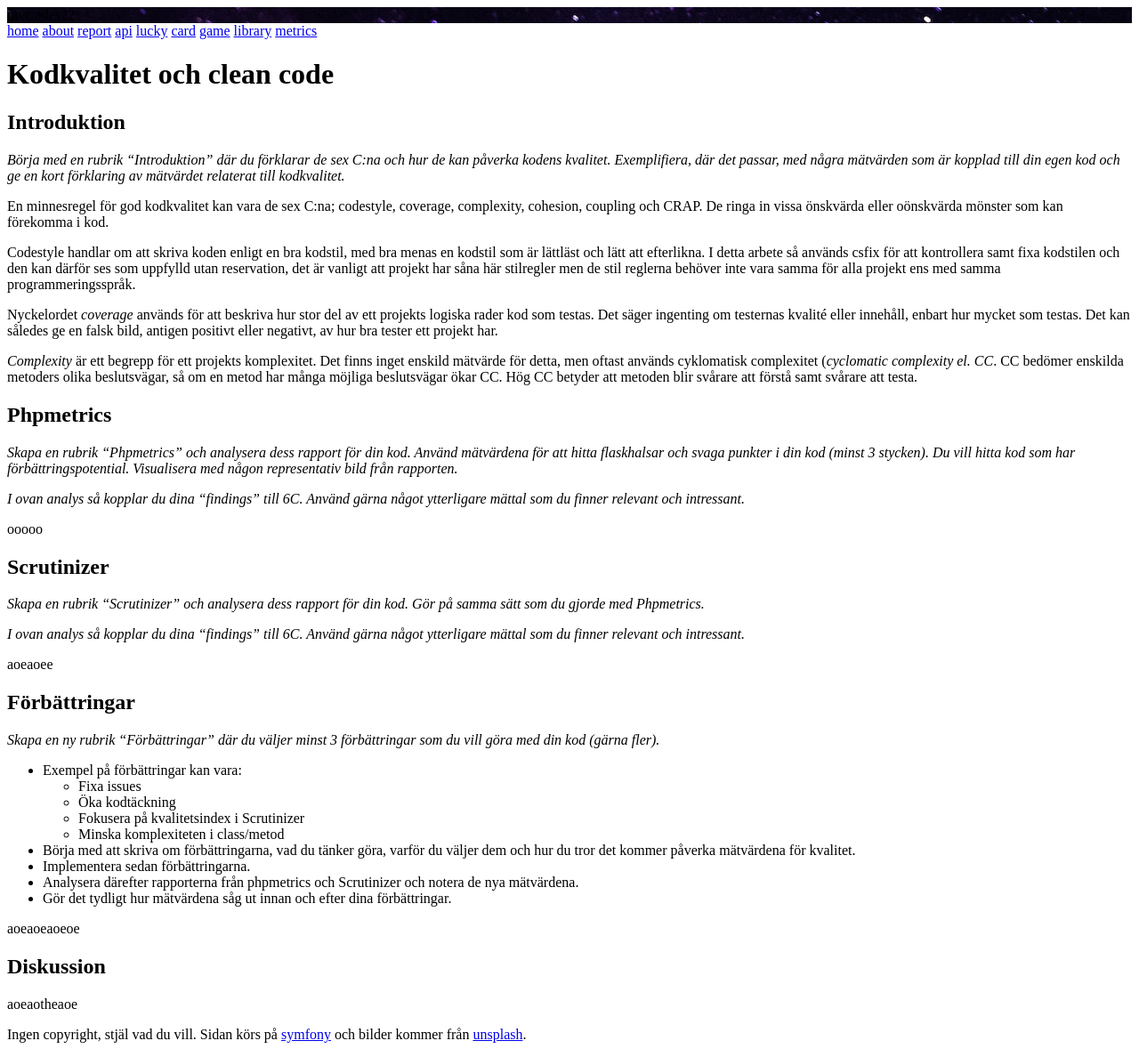
After one commit to missivaeak/mvc-report, a Symfony app: template templates/pages/metrics.html.twig in a window 1280 px wide. The commit adds this page. Shown: the whole page at 89% size. Run offline with Twig, Linux system fonts and the light colour scheme; the template is opened without the code that fills it, so the values that code supplies are empty; some libraries are stand-ins or nearby versions.

Commit message:
removed variable assignment

```diff
--- a/assets/styles/_typography.scss
+++ b/assets/styles/_typography.scss
@@ -20,7 +20,7 @@ h4 {
 h1 {
     font-size: 2.4rem;
     margin-bottom: 2.8rem;
-    border-bottom: solid 1px vars.$text-colour-body;
+    // border-bottom: solid 1px vars.$text-colour-body;
 }
 
 h2 {
@@ -39,7 +39,8 @@ h4 {
 }
 
 p,
-label {
+label,
+li {
     font-size: 1rem;
     font-family: 'Cabin', serif;
     color: vars.$text-colour-body;
--- a/package.json
+++ b/package.json
@@ -20,7 +20,6 @@
         "dev": "encore dev",
         "watch": "encore dev --watch",
         "build": "encore production --progress",
-        "start2": "symfony server:start & encore dev --watch",
-        "start": "php -S localhost:8888 -t public & encore dev --watch"
+        "start": "encore dev --watch"
     }
 }
--- a/src/Controller/Kmom03Controller.php
+++ b/src/Controller/Kmom03Controller.php
@@ -145,7 +145,6 @@ class Kmom03Controller extends AbstractController
             case 2:
                 $card = $logic->drawDeckOrDrawDiscard();
                 $flash = "Drar kort från kortleken.";
-                $nextStep = 0;
                 if ($card) {
                     $flash = "Väljer {$card->getValue()} of {$card->getSuit()} från slänghögen.";
                 }
--- /dev/null
+++ b/templates/pages/metrics.html.twig
@@ -0,0 +1,61 @@
+{% extends "base.html.twig" %}
+
+{% block title %}{{title}}{% endblock %}
+
+{% block body %}
+<h1>Kodkvalitet och clean code</h1>
+
+<h2>Introduktion</h2>
+
+<p><i>Börja med en rubrik “Introduktion” där du förklarar de sex C:na och hur de kan påverka kodens kvalitet. Exemplifiera, där det passar, med några mätvärden som är kopplad till din egen kod och ge en kort förklaring av mätvärdet relaterat till kodkvalitet.</i></p>
+
+<p>En minnesregel för god kodkvalitet kan vara de sex C:na; codestyle, coverage, complexity, cohesion, coupling och CRAP. De ringa in vissa önskvärda eller oönskvärda mönster som kan förekomma i kod.</p>
+
+<p>Codestyle handlar om att skriva koden enligt en bra kodstil, med bra menas en kodstil som är lättläst och lätt att efterlikna. I detta arbete så används csfix för att kontrollera samt fixa kodstilen och den kan därför ses som uppfylld utan reservation, det är vanligt att projekt har såna här stilregler men de stil reglerna behöver inte vara samma för alla projekt ens med samma programmeringsspråk.</p>
+
+<p>Nyckelordet <i>coverage</i> används för att beskriva hur stor del av ett projekts logiska rader kod som testas. Det säger ingenting om testernas kvalité eller innehåll, enbart hur mycket som testas. Det kan således ge en falsk bild, antigen positivt eller negativt, av hur bra tester ett projekt har.</p>
+
+<p><i>Complexity</i> är ett begrepp för ett projekts komplexitet. Det finns inget enskild mätvärde för detta, men oftast används cyklomatisk complexitet (<i>cyclomatic complexity el. CC</i>. CC bedömer enskilda metoders olika beslutsvägar, så om en metod har många möjliga beslutsvägar ökar CC. Hög CC betyder att metoden blir svårare att förstå samt svårare att testa.</p>
+
+<h2>Phpmetrics</h2>
+
+<p><i>Skapa en rubrik “Phpmetrics” och analysera dess rapport för din kod. Använd mätvärdena för att hitta flaskhalsar och svaga punkter i din kod (minst 3 stycken). Du vill hitta kod som har förbättringspotential. Visualisera med någon representativ bild från rapporten.</i></p>
+
+<p><i>I ovan analys så kopplar du dina “findings” till 6C. Använd gärna något ytterligare mättal som du finner relevant och intressant.</i></p>
+
+<p>ooooo</p>
+
+<h2>Scrutinizer</h2>
+
+<p><i>Skapa en rubrik “Scrutinizer” och analysera dess rapport för din kod. Gör på samma sätt som du gjorde med Phpmetrics.</i></p>
+
+<p><i>I ovan analys så kopplar du dina “findings” till 6C. Använd gärna något ytterligare mättal som du finner relevant och intressant.</i></p>
+
+<p>aoeaoee</p>
+
+<h2>Förbättringar</h2>
+
+<p><i>Skapa en ny rubrik “Förbättringar” där du väljer minst 3 förbättringar som du vill göra med din kod (gärna fler).</i></p>
+
+<ul>
+    <li>Exempel på förbättringar kan vara:</li>
+    <ul>
+        <li>Fixa issues</li>
+        <li>Öka kodtäckning</li>
+        <li>Fokusera på kvalitetsindex i Scrutinizer</li>
+        <li>Minska komplexiteten i class/metod</li>
+    </ul>
+    <li>Börja med att skriva om förbättringarna, vad du tänker göra, varför du väljer dem och hur du tror det kommer påverka mätvärdena för kvalitet.</li>
+    <li>Implementera sedan förbättringarna.</li>
+    <li>Analysera därefter rapporterna från phpmetrics och Scrutinizer och notera de nya mätvärdena.</li>
+    <li>Gör det tydligt hur mätvärdena såg ut innan och efter dina förbättringar.</li>
+</ul>
+
+
+<p>aoeaoeaoeoe</p>
+
+<h2>Diskussion</h2>
+
+<p>aoeaotheaoe</p>
+
+{% endblock %}
--- a/templates/partials/nav.html.twig
+++ b/templates/partials/nav.html.twig
@@ -9,4 +9,5 @@
     <a {% if current starts with 'card' %}class="active" {% endif %}href="{{ path('card') }}">card</a>
     <a {% if current starts with 'game' %}class="active" {% endif %}href="{{ path('game') }}">game</a>
     <a {% if current starts with 'library' %}class="active" {% endif %}href="{{ path('library') }}">library</a>
+    <a {% if current == 'metrics' %}class="active" {% endif %}href="{{ path('metrics') }}">metrics</a>
 </nav>
```
Also changed, not shown: assets/styles/_general.scss (+8 -0 lines), src/Controller/Kmom06Controller.php (added, +19 -0 lines).
